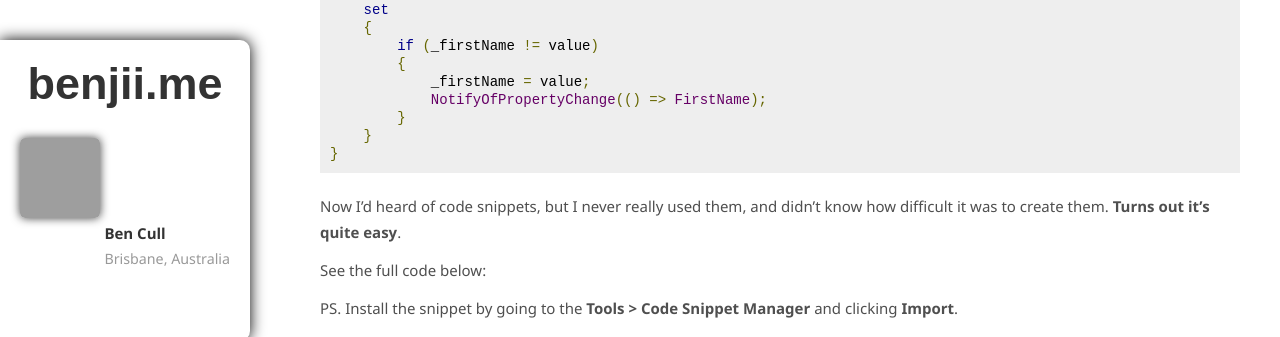
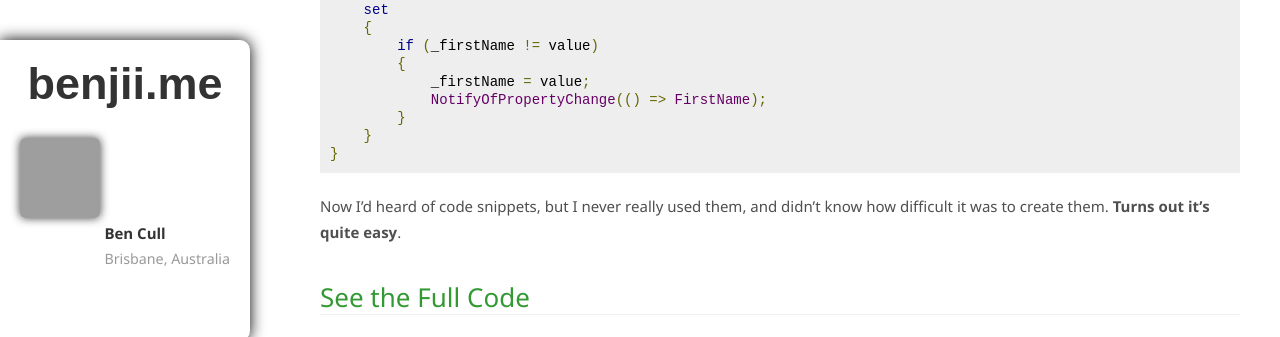
Before and after one commit to bjcull/bjcull.github.com, a Jekyll site: the page built from _posts/2012-09-16-property-with-notifyofpropertychange-code-snippet-for-caliburn-micro.md, in a window 1280 px wide and 900 px high, scrolled down 609 px, cut to the strip 0-337 px from the top of the window. Built offline with Jekyll 4.4.1, drawn with Linux system fonts in a browser that asks for light colours; nearby versions of some CDN libraries; comment, search, counter and statistics services are not loaded; grey boxes are pictures that could not be loaded.

Commit message:
Updated _posts/2012-09-16-property-with-notifyofpropertychange-code-snippet-for-caliburn-micro.md

```diff
--- a/_posts/2012-09-16-property-with-notifyofpropertychange-code-snippet-for-caliburn-micro.md
+++ b/_posts/2012-09-16-property-with-notifyofpropertychange-code-snippet-for-caliburn-micro.md
@@ -33,7 +33,7 @@ I've recently started using the Caliburn.Micro MVVM Library for my Windows 8 app
 
 Now I'd heard of code snippets, but I never really used them, and didn't know how difficult it was to create them. **Turns out it's quite easy**.
 
-See the full code below:
+### See the Full Code ###
 
 PS. Install the snippet by going to the **Tools > Code Snippet Manager** and clicking **Import**.
 
```
